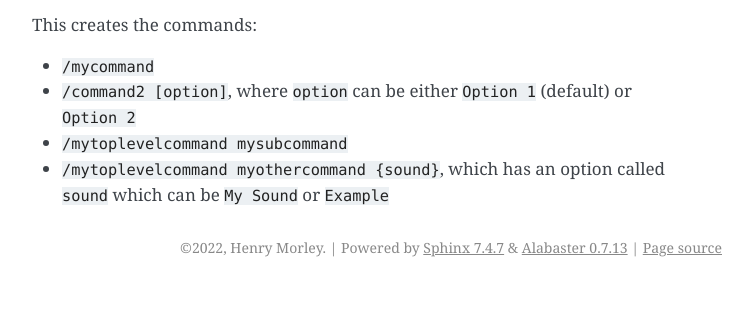
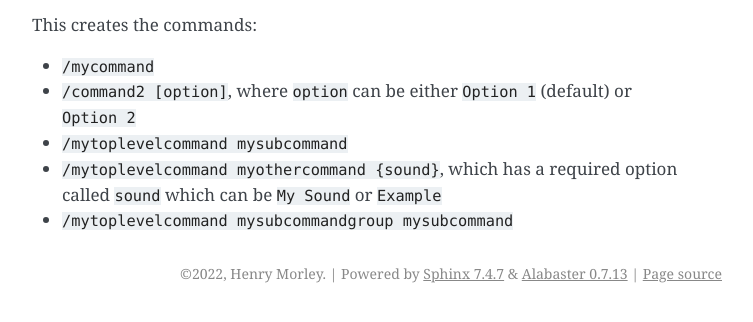
Before and after one commit to hrmorley34/wowbot, a Sphinx documentation site: the page built from docs/sounds/commands.rst, in a window 1280 px wide, cut to the strip 313-635 px from the top of the page. Shown: the whole strip, without its empty margins (388-1141 px from the left). Built offline with Sphinx 7.4.7, drawn with Linux system fonts in a browser that asks for light colours.

```diff
--- a/docs/sounds/commands.rst
+++ b/docs/sounds/commands.rst
@@ -9,11 +9,12 @@ Example
 -------
 
 .. literalinclude:: /../tests/sounds/commands.json
-  :language: JSON
+   :language: JSON
 
 This creates the commands:
 
 - :code:`/mycommand`
 - :code:`/command2 [option]`, where :code:`option` can be either :code:`Option 1` (default) or :code:`Option 2`
 - :code:`/mytoplevelcommand mysubcommand`
-- :code:`/mytoplevelcommand myothercommand {sound}`, which has an option called :code:`sound` which can be :code:`My Sound` or :code:`Example`
+- :code:`/mytoplevelcommand myothercommand {sound}`, which has a required option called :code:`sound` which can be :code:`My Sound` or :code:`Example`
+- :code:`/mytoplevelcommand mysubcommandgroup mysubcommand`
```
Also changed, not shown: docs/sounds/sounds.rst (+15 -1 lines).
